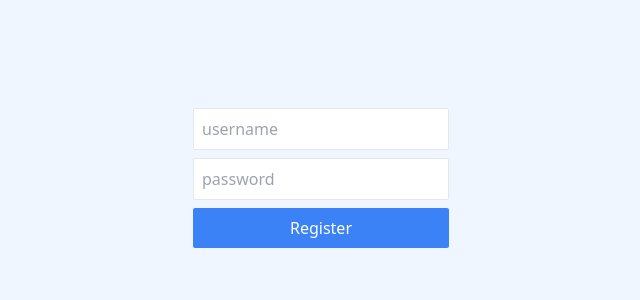
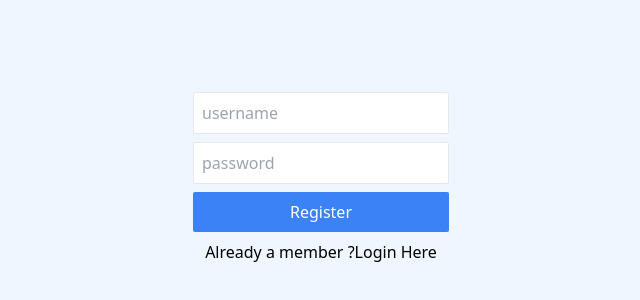
Before and after one commit to llOrtegall/folder_empty, a React (Vite) app in the folder client/: page / in a window 1280 px wide. Shown: the part 198-498 px from the top of the page, without its empty margins (319-959 px from the left). Built offline with nearby package versions, Linux system fonts and the light colour scheme; no server answers.

Commit message:
creando el loggin

```diff
--- a/client/src/Register.jsx
+++ /dev/null
@@ -1,29 +0,0 @@
-import { useContext, useState } from "react"
-import axios from "axios";
-import { UserContext } from "./UserContext.jsx";
-
-export default function Register() {
-
-  const [username, setUsername] = useState('');
-  const [password, setPassword] = useState('');
-  const { setUsername: setLoggedIdUsername, setId } = useContext(UserContext);
-  async function register(ev) {
-    ev.preventDefault();
-    const { data } = await axios.post('/register', { username, password });
-    setLoggedIdUsername(username);
-    setId(data.id);
-  }
-  return (
-    <div className="bg-blue-50 h-screen flex items-center">
-      <form className="w-64 mx-auto mb-12" onSubmit={register}>
-        <input value={username} onChange={ev => setUsername(ev.target.value)}
-          type="text" placeholder="username"
-          className="block w-full rounded-sm p-2 mb-2 border" />
-        <input value={password} onChange={ev => setPassword(ev.target.value)}
-          type="password" placeholder="password"
-          className="block w-full rounded-sm p-2 mb-2 border" />
-        <button className="bg-blue-500 text-white block w-full rounded-sm p-2">Register</button>
-      </form>
-    </div>
-  )
-}
--- /dev/null
+++ b/client/src/RegisterAndLoginForm.jsx
@@ -0,0 +1,54 @@
+import { useContext, useState } from "react"
+import axios from "axios";
+import { UserContext } from "./UserContext.jsx";
+
+export default function RegisterAndLoginForm() {
+
+  const [username, setUsername] = useState('');
+  const [password, setPassword] = useState('');
+  const [isLogginOrRegister, setIsLogginOrRegister] = useState('register');
+  const { setUsername: setLoggedIdUsername, setId } = useContext(UserContext);
+
+  async function handleSubmit(ev) {
+    ev.preventDefault();
+    const url = isLogginOrRegister === 'register' ? 'register' : 'Login';
+    const { data } = await axios.post(url, '/register', { username, password });
+    setLoggedIdUsername(username);
+    setId(data.id);
+  }
+  return (
+    <div className="bg-blue-50 h-screen flex items-center">
+      <form className="w-64 mx-auto mb-12" onSubmit={handleSubmit}>
+        <input value={username} onChange={ev => setUsername(ev.target.value)}
+          type="text" placeholder="username"
+          className="block w-full rounded-sm p-2 mb-2 border" />
+        <input value={password} onChange={ev => setPassword(ev.target.value)}
+          type="password" placeholder="password"
+          className="block w-full rounded-sm p-2 mb-2 border" />
+        <button className="bg-blue-500 text-white block w-full rounded-sm p-2">
+          {isLogginOrRegister === 'register' ? 'Register' : 'Login'}
+        </button>
+        <div className="text-center mt-2">
+          {isLogginOrRegister === 'register' && (
+            <div>
+              Already a member ?
+              <button
+                onClick={() => { setIsLogginOrRegister('login') }}>
+                Login Here
+              </button>
+            </div>
+          )}
+          {isLogginOrRegister === 'login' && (
+            <div>
+              Dont have an account ?
+              <button
+                onClick={() => { setIsLogginOrRegister('register') }}>
+                Register
+              </button>
+            </div>
+          )}
+        </div>
+      </form>
+    </div>
+  )
+}
--- a/client/src/Routes.jsx
+++ b/client/src/Routes.jsx
@@ -1,5 +1,5 @@
 import { useContext } from "react";
-import Register from "./Register";
+import RegisterAndLoginForm from "./RegisterAndLoginForm";
 import { UserContext } from "./UserContext";
 
 export default function Routes() {
@@ -8,6 +8,6 @@ export default function Routes() {
     return 'logging in' + username;
   }
   return (
-    <Register />
+    <RegisterAndLoginForm />
   )
 }
```
